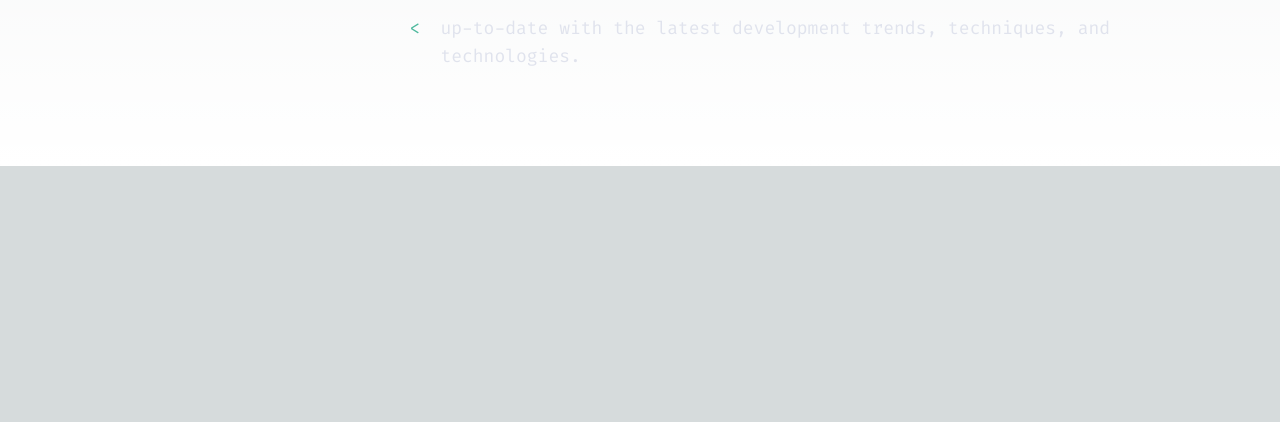
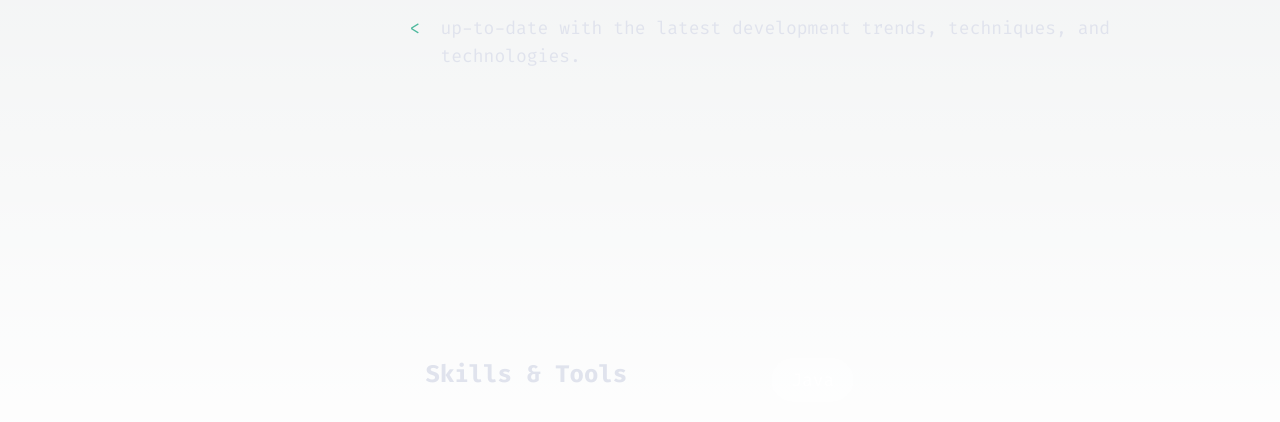
Before and after one commit to Ninise/nikita_website_v2, a Next.js app: page / in a window 1280 px wide. Shown: the part 1368-1790 px from the top of the page. Before the commit the page ends 1534 px from the top, so only its background shows below. Built offline with nearby package versions, Linux system fonts and the light colour scheme.

Commit message:
working on skills section

```diff
--- a/src/app/page.tsx
+++ b/src/app/page.tsx
@@ -1,6 +1,7 @@
 import { HomeHeader } from '../components/home/HomeHeader';
 import { HomeLanding } from '../components/home/HomeLanding';
 import { HomeAbout } from '../components/home/HomeAbout';
+import { HomeSkills } from '../components/home/HomeSkills';
 
 export default function Home() {
   return (
@@ -10,6 +11,7 @@ export default function Home() {
       <main className='flex min-h-screen flex-col justify-between p-24 max-xl:p-28'>
         <HomeLanding />
         <HomeAbout />
+        <HomeSkills />
       </main>
     </div>
   );
--- /dev/null
+++ b/src/components/home/HomeSkills.tsx
@@ -0,0 +1,24 @@
+const HomeSkillBubbleItem = ({ text }: { text: string }) => {
+  return (
+    <div className='flex rounded-full bg-skill-bubble-back hover:bg-dark-blue'>
+      <p className='text-lg px-5 py-2 text-white'>{text}</p>
+    </div>
+  );
+};
+
+export const HomeSkills = () => {
+  return (
+    <section className='grid pt-72'>
+      <div className='w-9/12 justify-self-center max-xl:w-11/12'>
+        <div className='flex max-xl:flex-col flex-row justify-between justify-self-center space-x-36 max-xl:space-x-0'>
+          <h2 className='min-w-max text-menu-button text-2xl font-bold max-xl:pb-10'>
+            Skills & Tools
+          </h2>
+          <div className='flex flex-col'>
+            <HomeSkillBubbleItem text='Java' />
+          </div>
+        </div>
+      </div>
+    </section>
+  );
+};
--- a/tailwind.config.ts
+++ b/tailwind.config.ts
@@ -29,7 +29,8 @@ const config: Config = {
       'menu-button': '#E0E3ED',
       'dark-blue': '#161822',
       'green': '#4EB99D',
-      'scroll-text-back': '#7568C833'
+      'scroll-text-back': '#7568C833',
+      'skill-bubble-back': '#FFFFFF33'
     },
     letterSpacing: {
       tightest: '-.075em',
```
